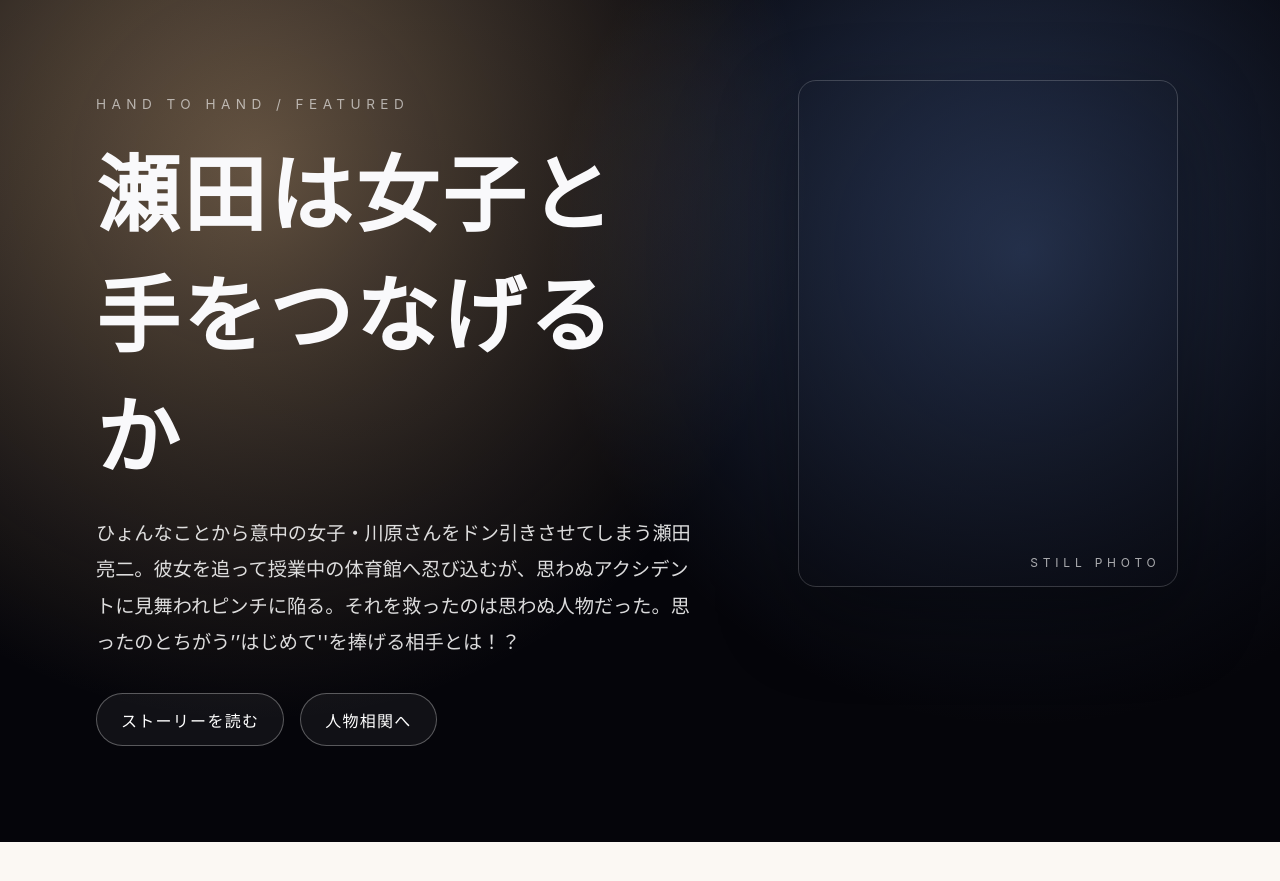
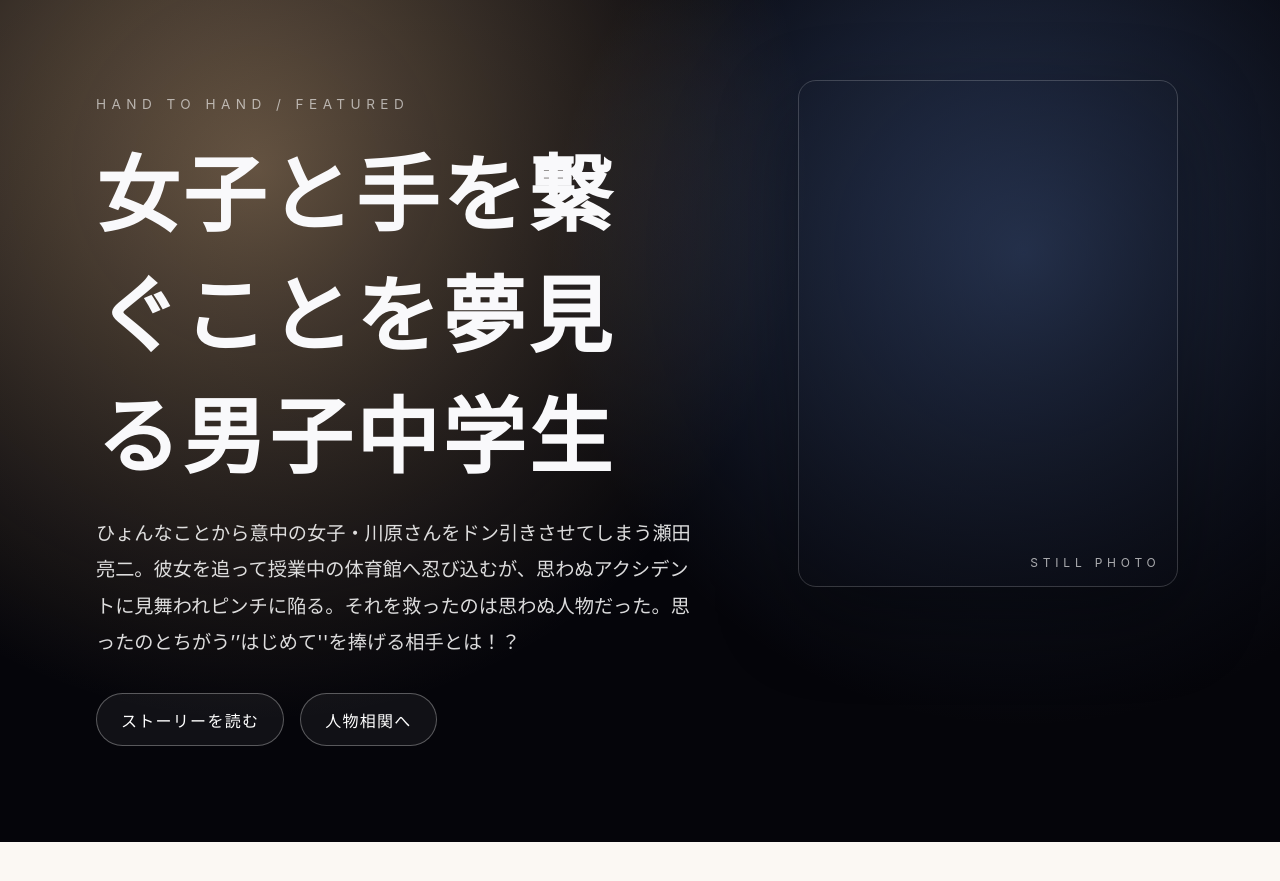
Before and after one commit to REMriaTV/HandtoHand, a Jekyll site: the page built from docs/mockups-hero-wireframe.html, in a window 1280 px wide and 900 px high. Shown: the top 881 px of the window. Built offline with Jekyll 4.4.1, drawn with Linux system fonts in a browser that asks for light colours.

Commit message:
Update mockups-hero-wireframe.html

```diff
--- a/docs/mockups-hero-wireframe.html
+++ b/docs/mockups-hero-wireframe.html
@@ -156,7 +156,7 @@
     <section class="hero">
       <div class="hero-content">
         <div class="hero-eyebrow">HAND TO HAND / FEATURED</div>
-        <h1 class="hero-title">瀬田は女子と手をつなげるか</h1>
+        <h1 class="hero-title">女子と手を繋ぐことを夢見る男子中学生</h1>
         <p class="hero-sub">
           ひょんなことから意中の女子・川原さんをドン引きさせてしまう瀬田亮二。彼女を追って授業中の体育館へ忍び込むが、思わぬアクシデントに見舞われピンチに陥る。それを救ったのは思わぬ人物だった。思ったのとちがう’’はじめて''を捧げる相手とは！？
         </p>
```
